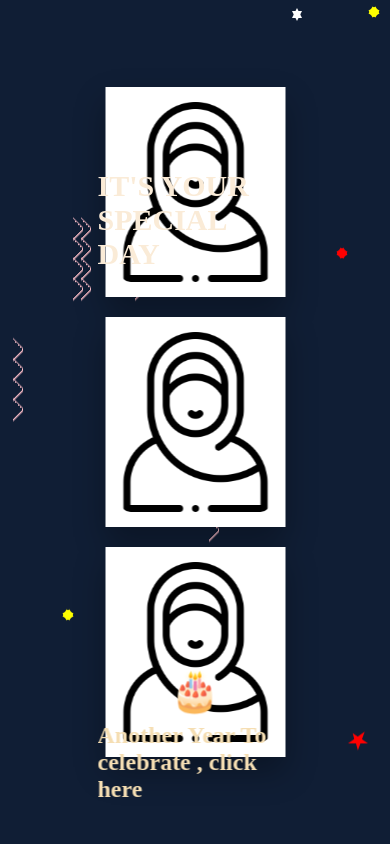
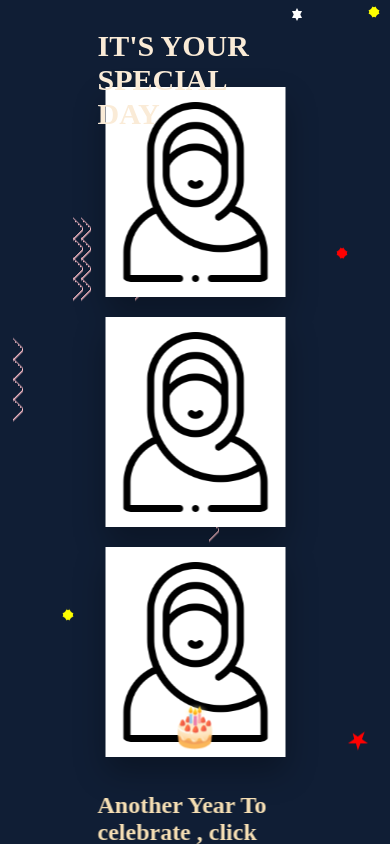
Before and after one commit to asiamehr/ui-preparation-, a plain HTML site: page confetty.html in a window 390 px wide. Drawn offline with Linux system fonts and the light colour scheme.

Commit message:
ui updated

```diff
--- a/poloride.css
+++ b/poloride.css
@@ -2,6 +2,8 @@ html,
 body {
   background-color: #101e35;
   font-size: 10px; /* Makes 1rem = 10px */
+  width: 100%;
+  height: auto;
 }
 a{
     text-decoration: none;
@@ -42,6 +44,8 @@ input {
   left: 0;
   right: 0;
   display: flex;
+  width: 100%;
+  height: auto;
   /* width: 600px; */
   /* height: 600px; */
   /* overflow: hidden; */
@@ -306,6 +310,9 @@ input {
 
   /* Responsive */
   @media (max-width: 600px) {
+    .title{
+        margin: -140px  0px !important;
+      }
     .polaroid img {
       width: 150px;
       height: 180px;
@@ -317,9 +324,12 @@ input {
 
     .surprise-message .cake-icon {
       font-size: 40px;
+      margin: 35px  0px !important;
     }
 
     .surprise-message .letter-text {
       font-size: 24px;
+      margin: 10px  0px !important;
+
     }
   }
```
